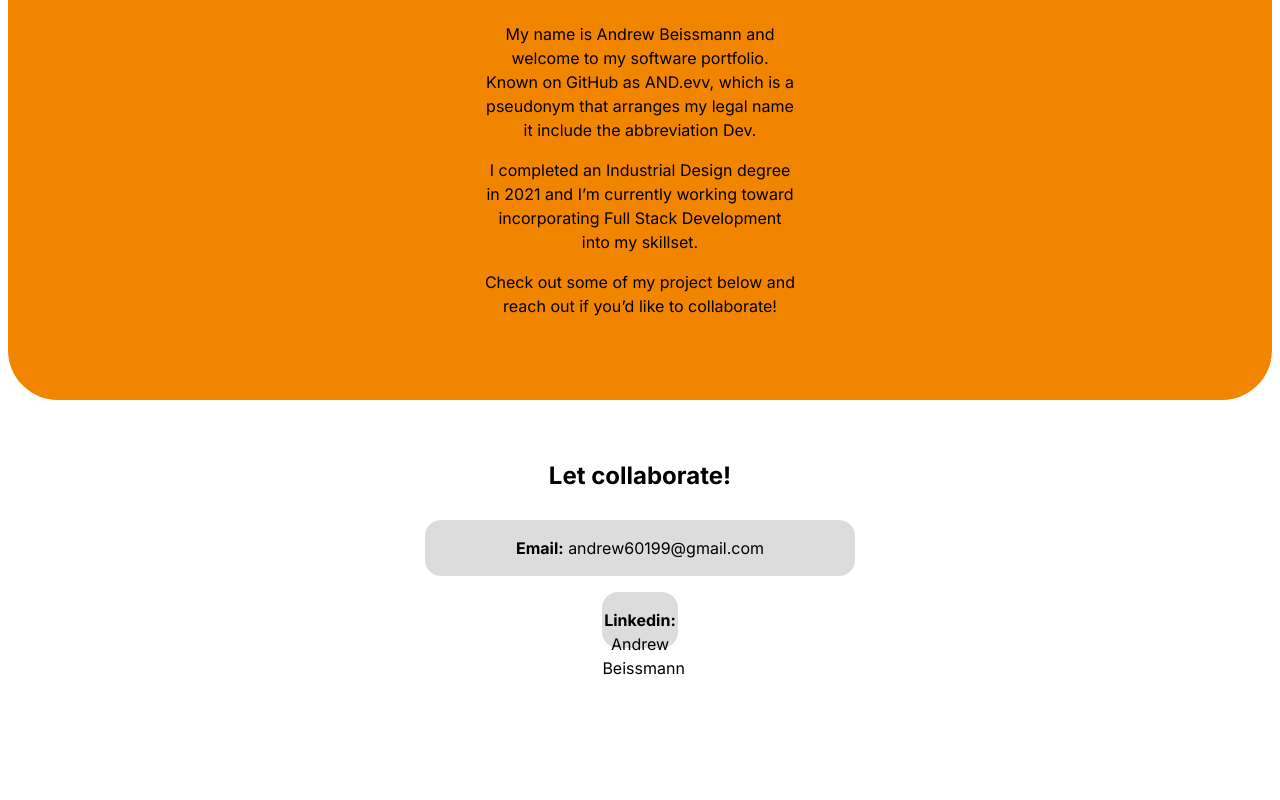
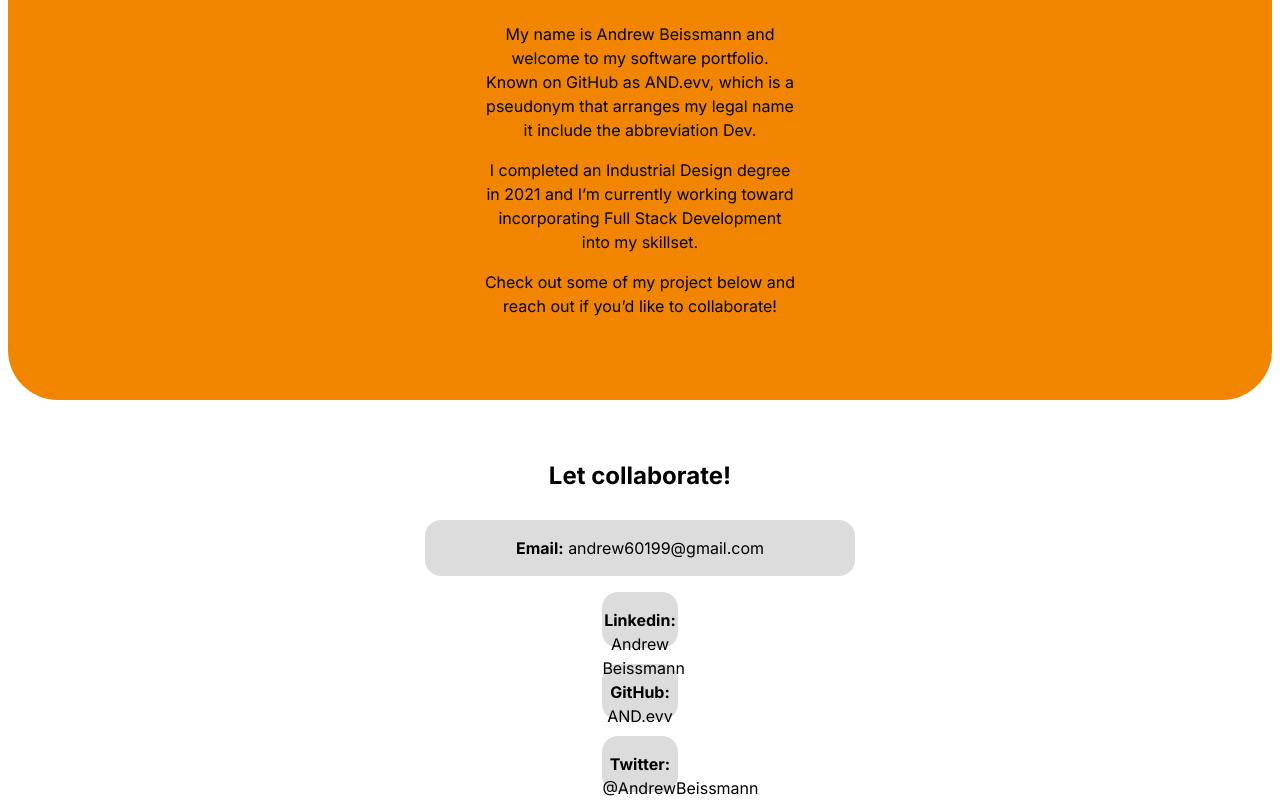
Before and after one commit to andrew60199/portfolio-02, a React (Create React App) app: page / in a window 1280 px wide. Shown: the part 627-1427 px from the top of the page. Before the commit the page ends 1341 px from the top, so only its background shows below. Built offline with nearby package versions, Linux system fonts and the light colour scheme.

Commit message:
fixed footer by including more links

```diff
--- a/src/components/Footer.js
+++ b/src/components/Footer.js
@@ -12,6 +12,16 @@ export default function Footer() {
                     <p><strong>Linkedin:</strong> Andrew Beissmann</p>
                 </div>
             </a>
+            <a href="https://github.com/andrew60199" target="_blank" rel="noopener noreferrer">
+                <div className="ex-link">
+                    <p><strong>GitHub:</strong> AND.evv</p>
+                </div>
+            </a>
+            <a href="https://twitter.com/AndrewBeissmann" target="_blank" rel="noopener noreferrer">
+                <div className="ex-link">
+                    <p><strong>Twitter:</strong> @AndrewBeissmann</p>
+                </div>
+            </a>
         </footer>
     )
 }
```
